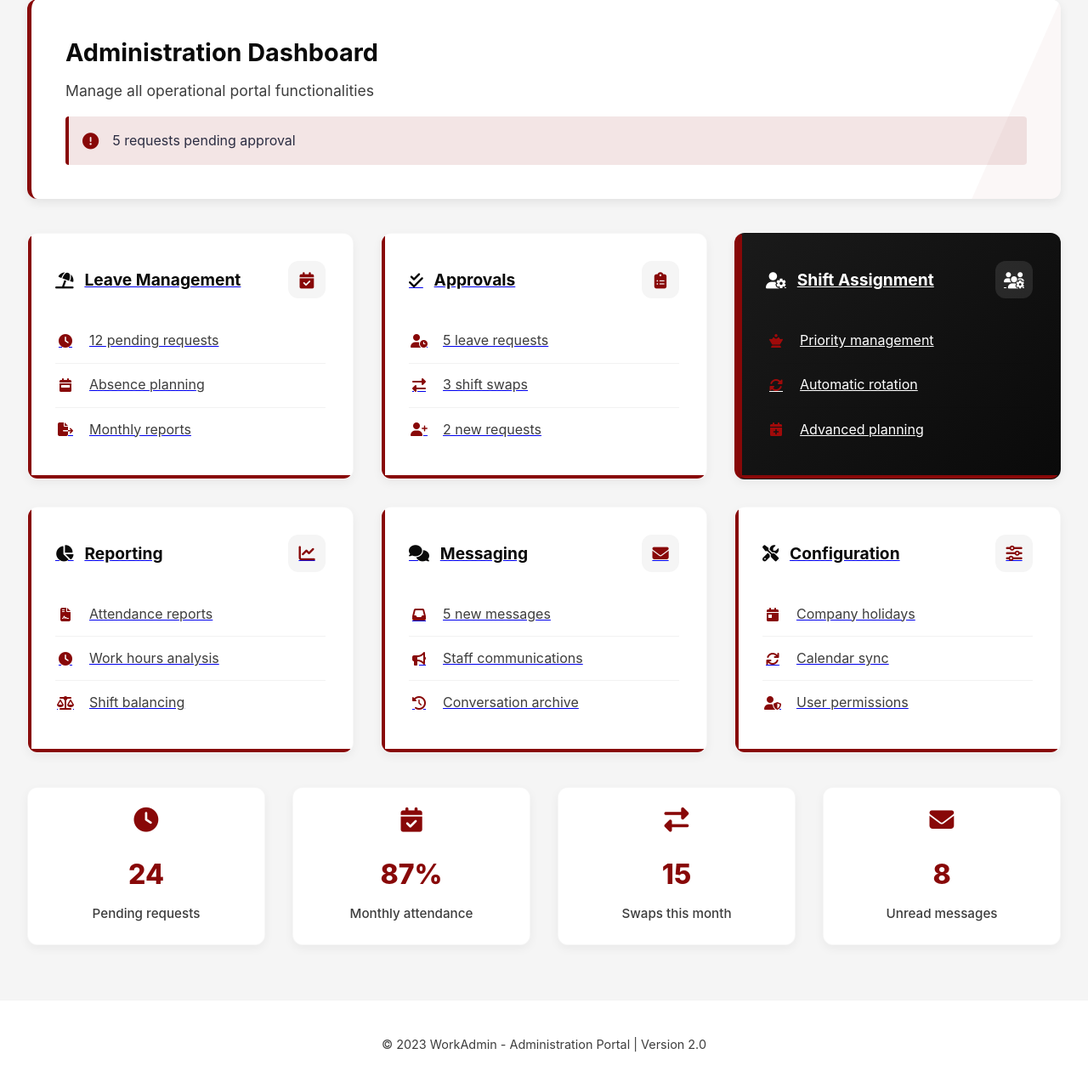
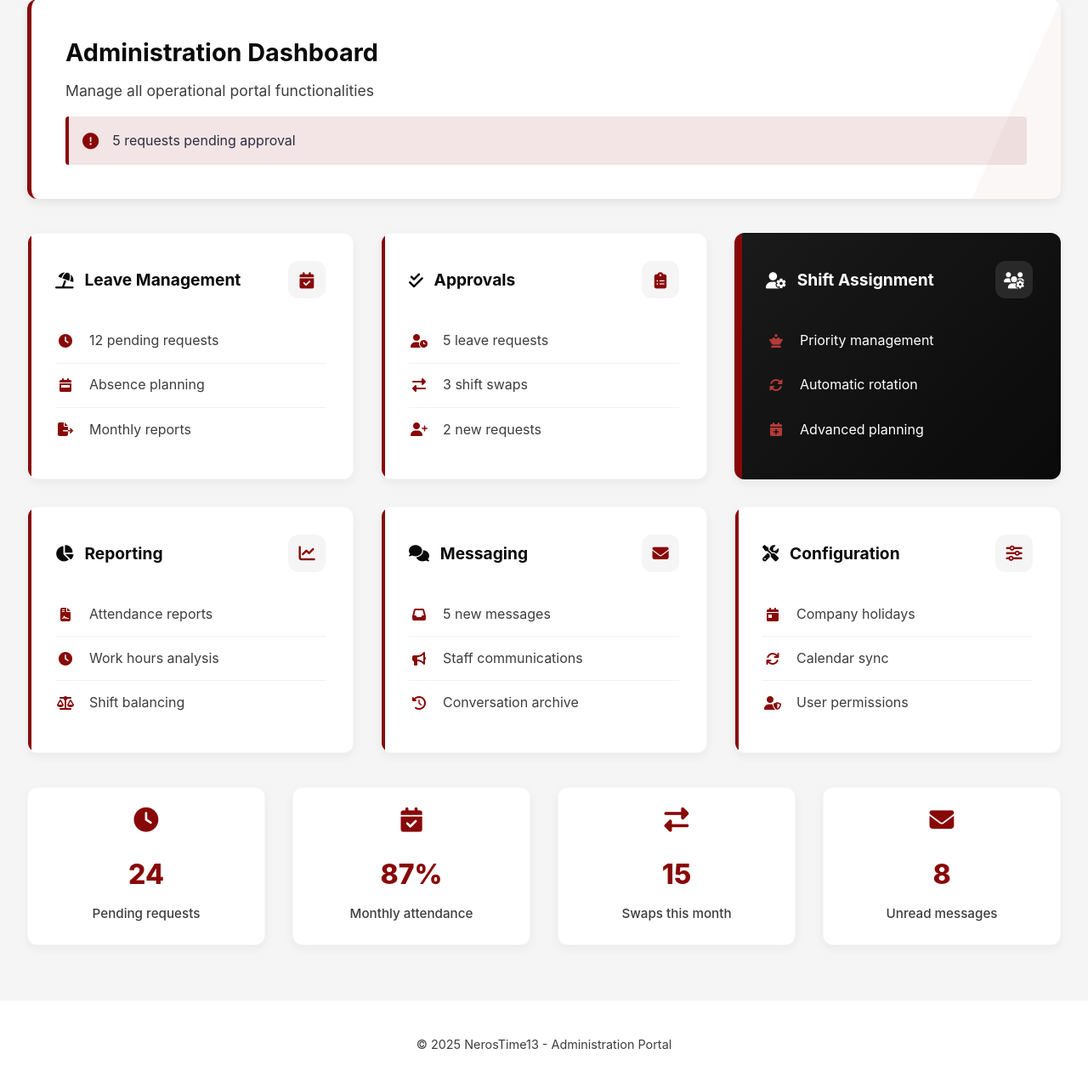
Before and after one commit to PriestH13/NerosTime13, a Django app: page /admin-interface/ in a window 1280 px wide. Shown: the part 119-1399 px from the top of the page at 85% size. Run offline with Django 5.2, Linux system fonts and the light colour scheme.

Commit message:
*fix link views ,fix css and text html

```diff
--- a/admin_interface/static/css/admin.css
+++ b/admin_interface/static/css/admin.css
@@ -5,10 +5,11 @@
   --light-gray: #f5f5f5;
   --white: #ffffff;
   --accent: #880808;  /* Blood red */
---accent-light: #a00a0a;  /* Lighter tone */
+  --accent-light: #b33a3a;  /* Lighter blood red */
   --text: #2b2d42;
   --text-light: #8d99ae;
 }
+
 
 * {
 margin: 0;
@@ -244,16 +245,7 @@ transition: height 0.3s ease;
 height: 0;
 }
 
-.card::after {
-content: '';
-position: absolute;
-bottom: 0;
-left: 0;
-width: 100%;
-height: 4px;
-background-color: var(--accent);
-transition: width 0.3s ease;
-}
+
 
 .card:hover::after {
 width: 0;
@@ -442,3 +434,4 @@ nav ul {
     grid-template-columns: 1fr;
 }
 }
+    a { text-decoration: none; }
--- a/admin_interface/templates/partials/footer_admin.html
+++ b/admin_interface/templates/partials/footer_admin.html
@@ -1,3 +1,5 @@
+
+{% load static %}
     <footer>
-        <p>&copy; 2023 WorkAdmin - Administration Portal | Version 2.0</p>
+        <p>&copy; 2025 NerosTime13 - Administration Portal</p>
     </footer>
--- a/employees/static/css/employees.css
+++ b/employees/static/css/employees.css
@@ -218,7 +218,7 @@ nav li a i {
     height: 0;
 }
 
-.card::after {
+/* .card::after {
     content: '';
     position: absolute;
     bottom: 0;
@@ -227,7 +227,7 @@ nav li a i {
     height: 4px;
     background: linear-gradient(to right, var(--accent), var(--accent-light));
     transition: width 0.3s ease;
-}
+} */
 
 .card:hover::after {
     width: 0;
@@ -415,3 +415,4 @@ footer {
         padding: 1.5rem;
     }
 }
+    a { text-decoration: none; }
--- a/employees/templates/partials/footer_operator.html
+++ b/employees/templates/partials/footer_operator.html
@@ -1,4 +1,4 @@
 {% load static %}
     <footer>
-        <p>&copy; 2023 WorkPortal - Operator Portal | Premium Version</p>
+        <p>&copy; 2025 NerosTime13 - Operator Portal</p>
     </footer>
```
Also changed, not shown: auth_security/templates/partials/footer.html (+5 -3 lines). Lines whose indentation alone changed are shown as unchanged.
